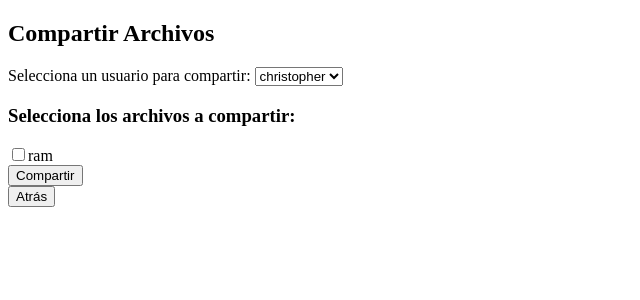
After one commit to ChristopherSerrano27/Gestor-Multimedia-con-AWS-y-DJango, a Django app: page /compartir/ in a window 1280 px wide. The commit adds this page. Shown: the top 300 px of the page, without its empty margins (0-640 px from the left). Run offline with Django 5.2, Linux system fonts and the light colour scheme; a user stored in the database is signed in; data comes from the database, SQL or seed files in the repository; both versions use the stored data as it was after the commit.

Commit message:
Se añadieron funcionalidades de compartir archivos y borrar archivos
- Se añadió la funcionalidad para que los usuarios registrados en la plataforma puedan enviarse archivos entre si.
- Quien envia el archivo escoge N cantidad de archivos para enviar y el destinatario (seccion compartir)
- Quien recibe los archivos puede ir a ver que archivos y quien los ha enviado y decidir si los quiere recibir o no. Si decide recibirlos se copiaran los archivos a su subcarpeta de S3, y si decide no recibirlos no se hara nada. (Seccion recibir)
- Tambien se añadió la funcionalidad para que los usuarios eliminen sus archivos. Esto ya estaba implementado de cierta forma en el menu de admin, sin embargo, los cambios no se reflejaban en el S3. (ahora si lo hacen)
- Se añadieron los endpoints, archivos HTMLs, vistas y demas para realizar estos cambios.

```diff
--- a/app_media/models.py
+++ b/app_media/models.py
@@ -1,14 +1,28 @@
 from django.db import models
 from django.contrib.auth.models import User
 
+def user_directory_path(instance, filename):
+    return f'archivos_usuarios/{instance.usuario.username}/{filename}'
+
 class Archivo(models.Model):
     nombre = models.CharField(max_length=50)
-    archivo = models.FileField(upload_to='')
+    archivo = models.FileField(upload_to=user_directory_path)
     usuario = models.ForeignKey(User, on_delete=models.CASCADE)
 
     def __str__(self):
         return self.nombre
 
     def save(self, *args, **kwargs):
-        self.archivo.name = f'archivos_usuarios/{self.usuario.username}/{self.archivo.name}'
+        if self.archivo:
+            self.archivo.name = f'{self.archivo.name}'
         super().save(*args, **kwargs)
+
+class CompartirArchivo(models.Model):
+    archivo = models.ForeignKey(Archivo, on_delete=models.CASCADE)
+    remitente = models.ForeignKey(User, on_delete=models.CASCADE, related_name='enviado_por')
+    destinatario = models.ForeignKey(User, on_delete=models.CASCADE, related_name='recibido_por')
+    aceptado = models.BooleanField(default=False)
+    rechazado = models.BooleanField(default=False)
+
+    def __str__(self):
+        return f"{self.remitente.username} compartió {self.archivo.nombre} con {self.destinatario.username}"
--- /dev/null
+++ b/app_media/templates/compartir_archivo.html
@@ -0,0 +1,36 @@
+<!DOCTYPE html>
+<html lang="es">
+<head>
+    <meta charset="UTF-8">
+    <meta name="viewport" content="width=device-width, initial-scale=1.0">
+    <title>Compartir Archivos</title>
+</head>
+<body>
+    <h2>Compartir Archivos</h2>
+    <form method="POST">
+        {% csrf_token %}
+        <label for="destinatario">Selecciona un usuario para compartir:</label>
+        <select name="destinatario" required>
+            {% for usuario in usuarios %}
+                <option value="{{ usuario.id }}">{{ usuario.username }}</option>
+            {% endfor %}
+        </select>
+
+        <h3>Selecciona los archivos a compartir:</h3>
+        {% if archivos %}
+            {% for archivo in archivos %}
+                <input type="checkbox" name="archivos" value="{{ archivo.id }}">{{ archivo.nombre }}<br>
+            {% endfor %}
+        {% else %}
+            <p>No hay archivos para compartir.</p>
+        {% endif %}
+
+        <button type="submit">Compartir</button>
+    </form>
+
+    <!-- regresar -->
+    <form action="{% url 'listar_archivos' %}" method="get">
+        <button type="submit">Atrás</button>
+    </form>
+</body>
+</html>
--- a/app_media/urls.py
+++ b/app_media/urls.py
@@ -3,7 +3,7 @@ from django.conf.urls.static import static
 from django.urls import include, path
 from . import views
 from django.contrib.auth import views as auth_views
-from .views import RegisterView
+from .views import RegisterView, compartir_archivo, recibir_archivos, eliminar_archivo
 
 
 urlpatterns = [
@@ -13,6 +13,9 @@ urlpatterns = [
     path('login/', auth_views.LoginView.as_view(), name='login'),
     path('logout/', auth_views.LogoutView.as_view(next_page='login'), name='logout'),
     path('register/', RegisterView.as_view(), name='register'),
+    path('compartir/', compartir_archivo, name='compartir_archivo'),
+    path('recibir/', recibir_archivos, name='recibir_archivos'),
+    path('eliminar_archivo/<int:archivo_id>/', eliminar_archivo, name='eliminar_archivo'),
 ]
 
 if settings.DEBUG:
--- a/app_media/views.py
+++ b/app_media/views.py
@@ -1,9 +1,12 @@
-from django.shortcuts import render, redirect
+from django.shortcuts import render, redirect, get_object_or_404
 from .forms import ArchivoForm
-from .models import Archivo
+import boto3
+from .models import Archivo, CompartirArchivo
 from django.contrib.auth.forms import UserCreationForm
 from django.views import View
 from django.contrib.auth.decorators import login_required
+from django.contrib.auth.models import User
+from django.http import HttpResponseRedirect
 
 @login_required
 def subir_archivo(request):
@@ -19,15 +22,17 @@ def subir_archivo(request):
 
     return render(request, 'subir_archivo.html', {'form': form})
 
-
 def archivo_subido_exito(request):
     return render(request, 'archivo_subido_exito.html')
-
 
 @login_required
 def listar_archivos(request):
     archivos = Archivo.objects.filter(usuario=request.user)
+    for archivo in archivos:
+        archivo.url = f'https://{archivo.archivo.storage.bucket_name}.s3.us-east-2.amazonaws.com/{archivo.archivo.name}'
+
     return render(request, 'listar_archivos.html', {'archivos': archivos})
+
 
 class RegisterView(View):
     def get(self, request):
@@ -40,3 +45,89 @@ class RegisterView(View):
             form.save()
             return redirect('login')
         return render(request, 'register.html', {'form': form})
+
+@login_required
+def compartir_archivo(request):
+    if request.method == 'POST':
+        archivos_id = request.POST.getlist('archivos')
+        destinatario_id = request.POST.get('destinatario')
+        destinatario = User.objects.get(id=destinatario_id)
+
+        for archivo_id in archivos_id:
+            archivo = Archivo.objects.get(id=archivo_id)
+
+            CompartirArchivo.objects.create(
+                archivo=archivo,
+                remitente=request.user,
+                destinatario=destinatario
+            )
+
+        return redirect('listar_archivos')
+
+    archivos = Archivo.objects.filter(usuario=request.user)
+    usuarios = User.objects.exclude(id=request.user.id)
+    return render(request, 'compartir_archivo.html', {'archivos': archivos, 'usuarios': usuarios})
+
+@login_required
+def recibir_archivos(request):
+    archivos_recibidos = CompartirArchivo.objects.filter(destinatario=request.user, aceptado=False, rechazado=False)
+
+    if request.method == 'POST':
+        decision = request.POST.get('decision')
+        archivo_id = request.POST.get('archivo_id')
+        archivo_compartido = get_object_or_404(CompartirArchivo, id=archivo_id)
+
+        if decision == 'aceptar':
+            archivo_compartido.aceptado = True
+            archivo_compartido.save()
+
+            archivo_original = archivo_compartido.archivo
+
+            nuevo_nombre_archivo = f'archivos_usuarios/{request.user.username}/{archivo_original.nombre}'
+
+            try:
+                s3_client = boto3.client('s3')
+                copy_source = {
+                    'Bucket': 'multimediabucket',
+                    'Key': archivo_original.archivo.name
+                }
+
+                s3_client.copy(copy_source, 'multimediabucket', nuevo_nombre_archivo)
+
+                nuevo_archivo = Archivo.objects.create(
+                    nombre=archivo_original.nombre,
+                    archivo=nuevo_nombre_archivo,
+                    usuario=request.user
+                )
+
+                nuevo_archivo.archivo.name = nuevo_nombre_archivo
+                nuevo_archivo.save()
+
+            except Exception as e:
+                print(f"Error al copiar el archivo a S3: {e}")
+
+        elif decision == 'rechazar':
+            archivo_compartido.rechazado = True
+            archivo_compartido.save()
+
+        return redirect('recibir_archivos')
+
+    return render(request, 'recibir_archivos.html', {'archivos_recibidos': archivos_recibidos})
+
+@login_required
+def eliminar_archivo(request, archivo_id):
+    archivo = get_object_or_404(Archivo, id=archivo_id)
+
+    if archivo.usuario == request.user:
+        try:
+            s3_client = boto3.client('s3')
+            file_key = archivo.archivo.name
+            response = s3_client.delete_object(Bucket='multimediabucket', Key=file_key)
+        except s3_client.exceptions.NoSuchKey:
+            print(f"El archivo {file_key} no existe en S3.")
+        except Exception as e:
+            print(f"Error al eliminar el archivo de S3: {e}")
+
+        archivo.delete()
+
+    return HttpResponseRedirect(request.META.get('HTTP_REFERER', '/'))
```
Also changed, not shown: app_media/templates/listar_archivos.html (+19 -1 lines), app_media/templates/recibir_archivos.html (added, +31 -0 lines), db.sqlite3.
